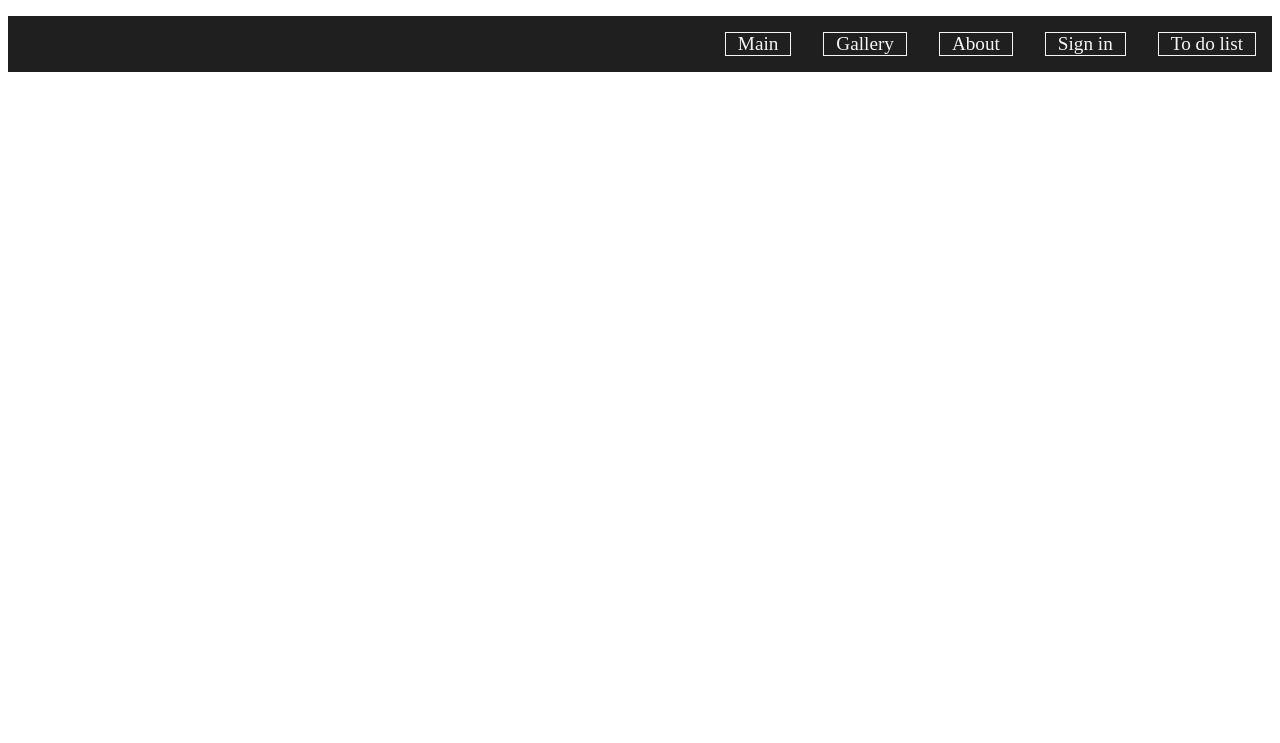
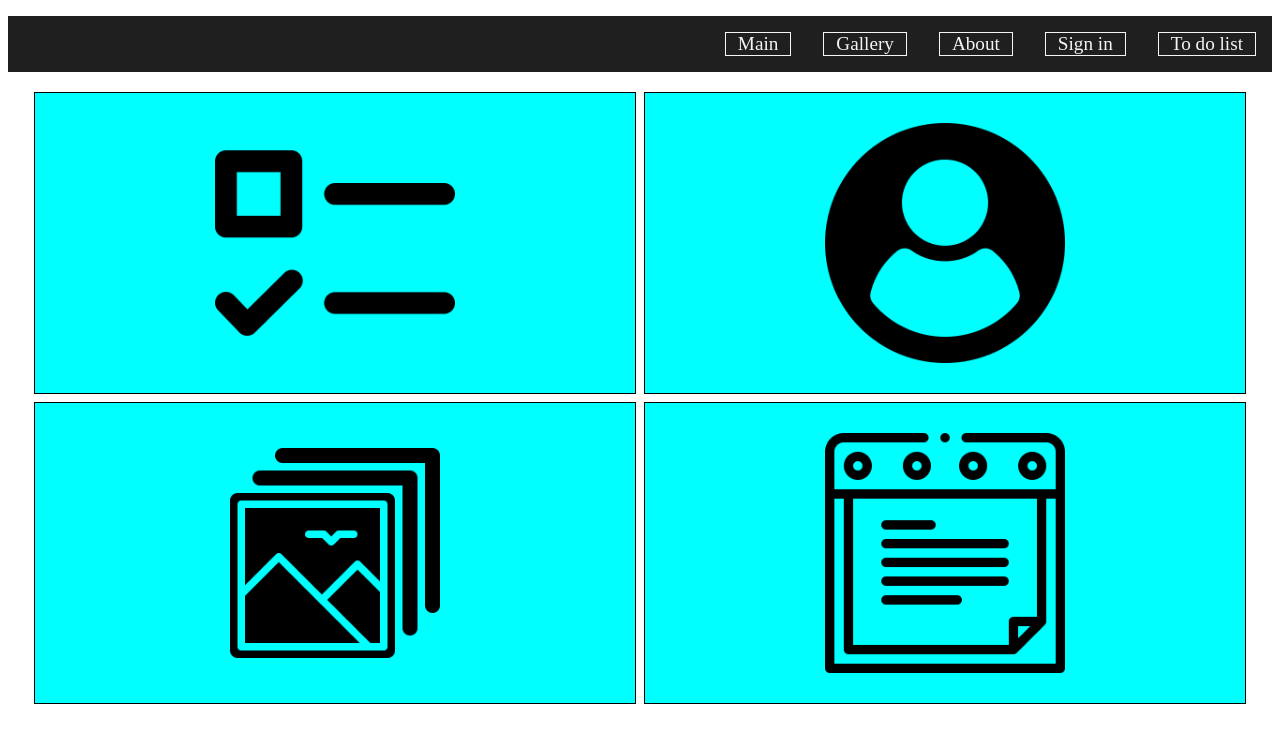
Before and after one commit to dejvik47/StartingWeb, a PHP site: page / in a window 1280 px wide. Shown: the top 743 px of the page. Run offline with PHP 8.4, Linux system fonts and the light colour scheme.

Commit message:
Preparation of main page
main 4 sections added
preview pictures added
basic layout
without functionality

```diff
--- a/index.php
+++ b/index.php
@@ -5,9 +5,20 @@
     <meta name="viewport" content="width=device-width, initial-scale=1.0">
     <link rel="stylesheet" href="header.css">
     <link rel="stylesheet" href="sign_in.css">
+    <link rel="stylesheet" href="main.css">
     <title>Test file</title>
 </head>
     <body>
         <?php include "header.html";?>
+
+        <div class="options">
+
+        <div class="option1"><img src="checklist.png" alt="todolist-img" class="todolistImg"></div>
+        <div class="option2"><img src="user.png" alt="profile-pic-img" class="profileImg"></div>
+        <div class="option3"><img src="photo-album.png" alt="gallery-pic-img" class="galleryImg"></div>
+        <div class="option4"><img src="notes.png" alt="posts" class="postsImg"></div>
+
+        </div>
+
     </body>
 </html>
--- /dev/null
+++ b/main.css
@@ -0,0 +1,32 @@
+.options{
+    display: flex;
+    justify-content: center;
+    align-items: center;
+    flex-wrap: wrap;
+
+}
+
+.options div {
+    width: 600px;
+    height: 300px;
+    margin: 0.25rem;
+    background-color: aqua;
+    border: 1px solid black;
+    display: flex;
+    justify-content: center;
+    align-items: center;
+}
+
+.options div:hover:active{
+
+}
+
+.options img{
+    object-fit: contain;
+    width: 80%;
+    height: 80%;
+}
+
+.options img:hover:active{
+
+}
```
Also changed, not shown: checklist.png (added), notes.png (added), photo-album.png (added), user.png (added).
